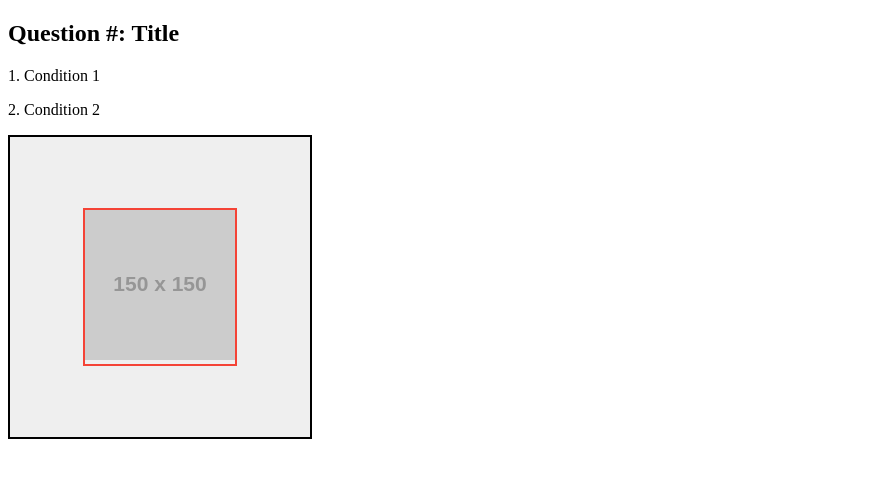
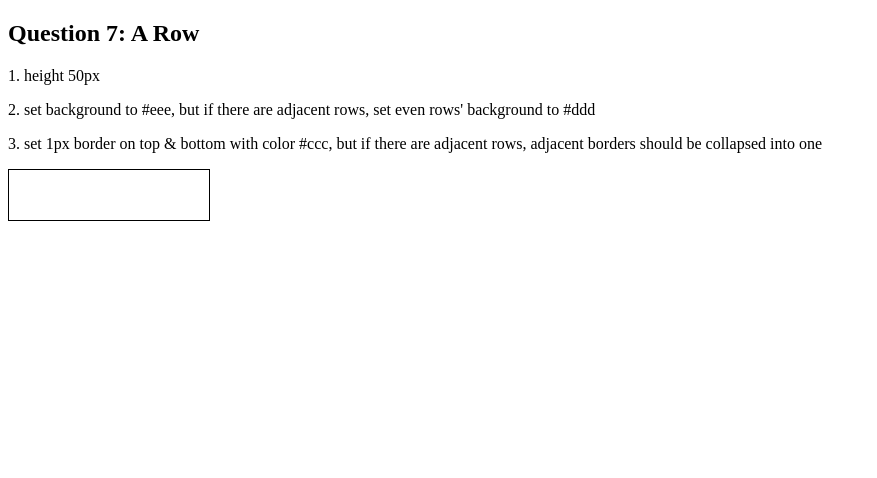
Before and after one commit to taekim-dev/css-practice-project, a plain HTML site: page questions/question7.html in a window 1280 px wide. Shown: the whole page, without its empty margins (0-877 px from the left). Drawn offline with Linux system fonts and the light colour scheme; placeholder pictures from the web are drawn by us.

Commit message:
add qudstion 7 html

```diff
--- a/questions/question7.html
+++ b/questions/question7.html
@@ -3,18 +3,15 @@
 <head>
     <meta charset="UTF-8">
     <meta name="viewport" content="width=device-width, initial-scale=1.0">
-    <title>Question # - Title</title>
-    <link rel="stylesheet" href="../styles/style1.css">
+    <title>Question 7 - A Row</title>
+    <link rel="stylesheet" href="../styles/style7.css">
 </head>
 <body>
-    <h2>Question #: Title</h2>
-    <p>1. Condition 1</p>
-    <p>2. Condition 2</p>
+    <h2>Question 7: A Row</h2>
+    <p>1. height 50px</p>
+    <p>2. set background to #eee, but if there are adjacent rows, set even rows' background to #ddd</p>
+    <p>3. set 1px border on top & bottom with color #ccc, but if there are adjacent rows, adjacent borders should be collapsed into one</p>
 
-    <div class="outer1">
-        <div class="inner">
-            <img src="https://via.placeholder.com/150" alt="Placeholder Image">
-        </div>
-    </div>
+    <div class="row"></div>
 </body>
 </html>
--- a/styles/style7.css
+++ b/styles/style7.css
@@ -0,0 +1,5 @@
+.row {
+    width: 200px;
+    height: 50px;
+    border: 1px solid;
+}
```
